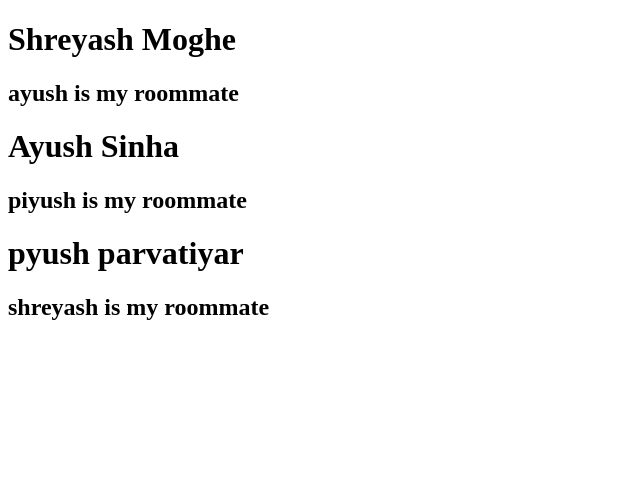
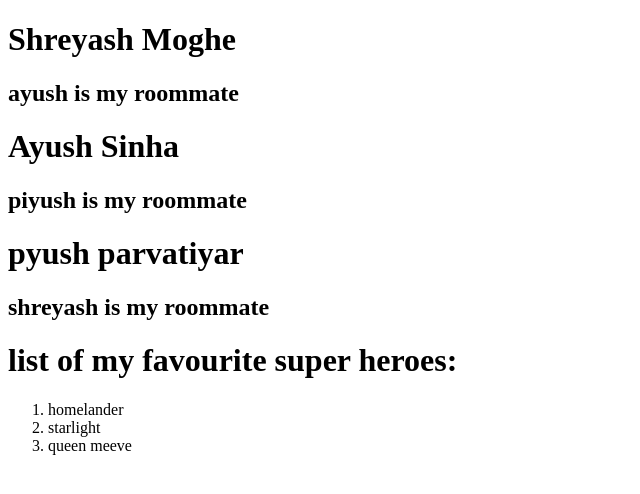
Before and after one commit to shreyash0906/Superhero-, a plain HTML site: page index.html in a window 1280 px wide. Shown: the whole page, without its empty margins (0-640 px from the left). Drawn offline with Linux system fonts and the light colour scheme.

Commit message:
Added list of super hero

```diff
--- a/index.html
+++ b/index.html
@@ -12,5 +12,11 @@
     <h2>piyush is my roommate</h2>
     <h1>pyush parvatiyar</h1>
     <h2>shreyash is my roommate</h2>
+    <h1>list of my favourite super heroes:</h1>
+    <ol>
+        <li>homelander</li>
+        <li>starlight</li>
+        <li>queen meeve</li>
+    </ol>
 </body>
 </html>
```
